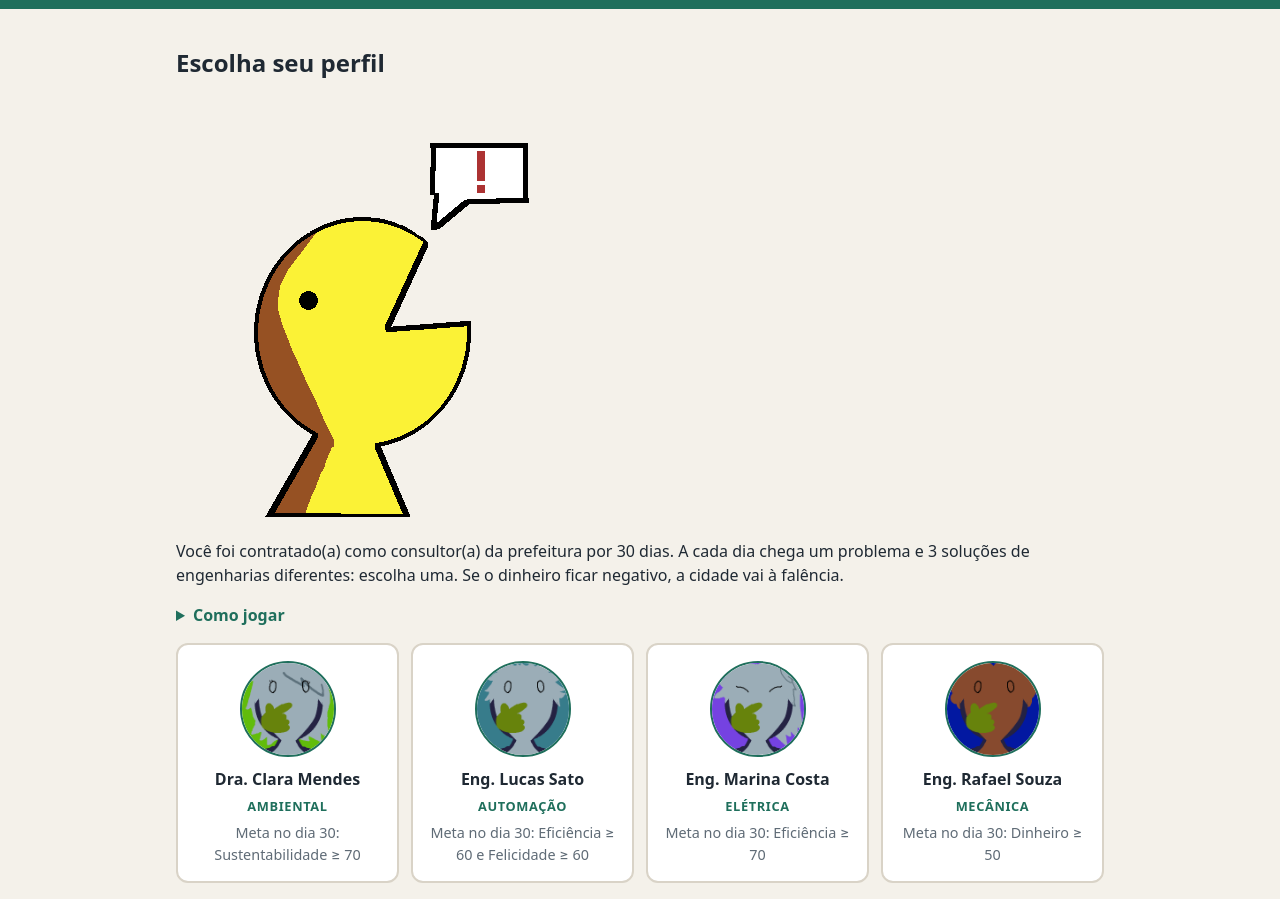
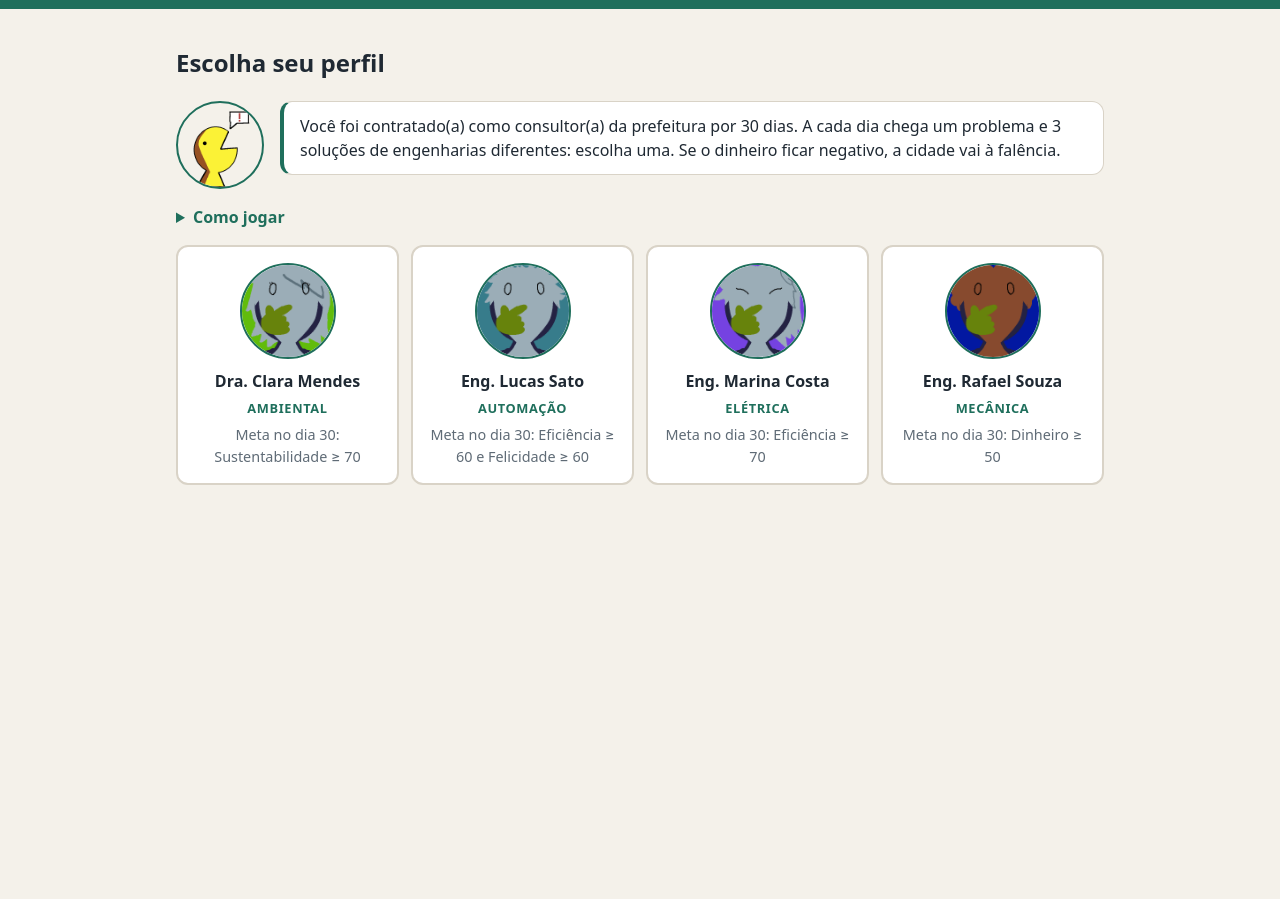
Before and after one commit to Gigohub/Projeto-Grupo-Scom, a website with bundled scripts: page index.html in a window 1280 px wide. Shown: the part 45-944 px from the top of the page. After the commit the page ends 800 px from the top, so only its background shows below. Built offline with nearby package versions, Linux system fonts and the light colour scheme.

Commit message:
feat(interface): exibe avatar do contratante nos problemas

```diff
--- a/css/style.css
+++ b/css/style.css
@@ -240,6 +240,43 @@
     flex-grow: 1;
   }
 
+  /* Bloco do contratante falando com o jogador */
+.contratante-bloco {
+  display: flex;
+  align-items: flex-start;
+  gap: 16px;
+  margin: 16px 0;
+}
+
+.contratante-foto {
+  width: 88px;
+  height: 88px;
+  object-fit: cover;
+  border-radius: 50%;
+  border: 2px solid var(--destaque);
+  flex-shrink: 0;
+}
+
+.contratante-fala {
+  background: var(--cartao);
+  border: 1px solid var(--borda);
+  border-left: 4px solid var(--destaque);
+  border-radius: var(--raio);
+  padding: 12px 16px;
+  flex: 1;
+}
+
+/* Remove a margem extra de cima quando .setor e os parágrafos estão dentro do balão */
+.contratante-fala .setor,
+.contratante-fala p:first-child {
+  margin-top: 0;
+}
+
+.contratante-fala p:last-child {
+  margin-bottom: 0;
+}
+
+
   .efeitos {
     display: flex;
     flex-wrap: wrap;
```
